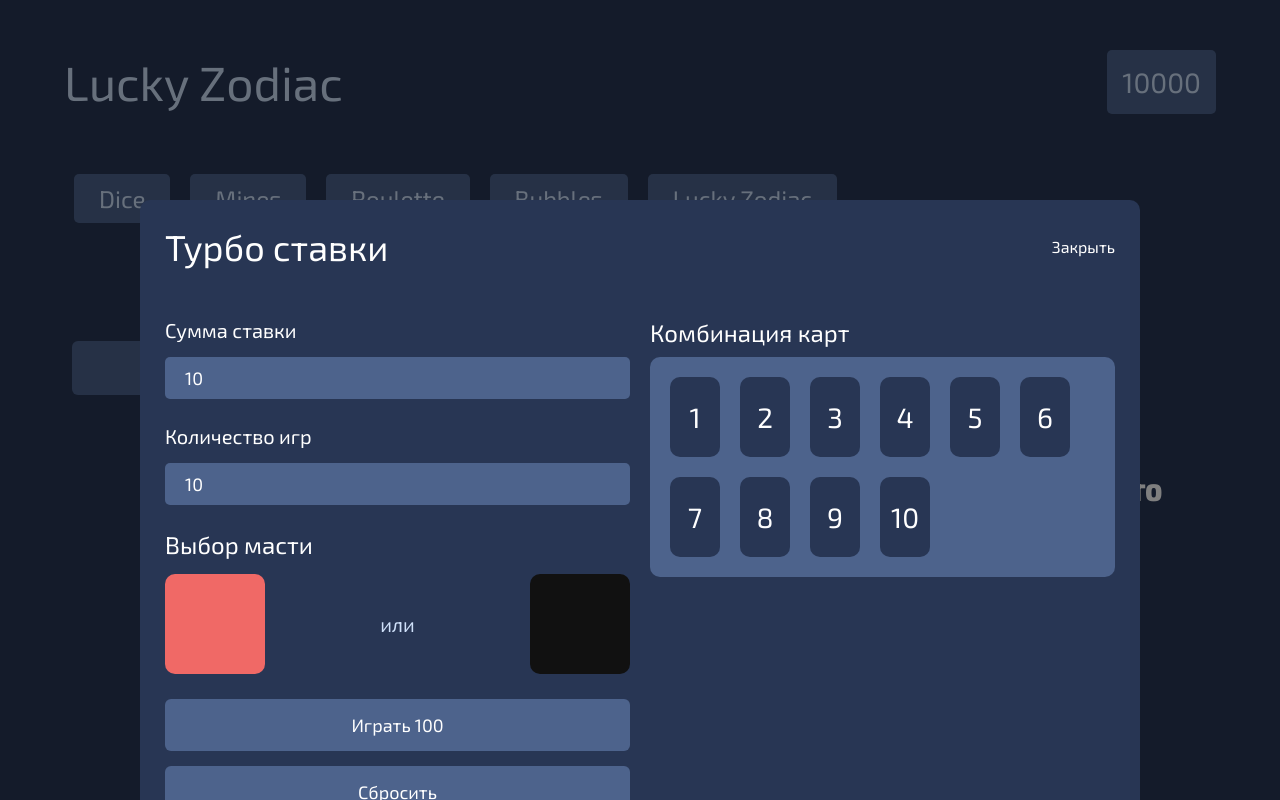
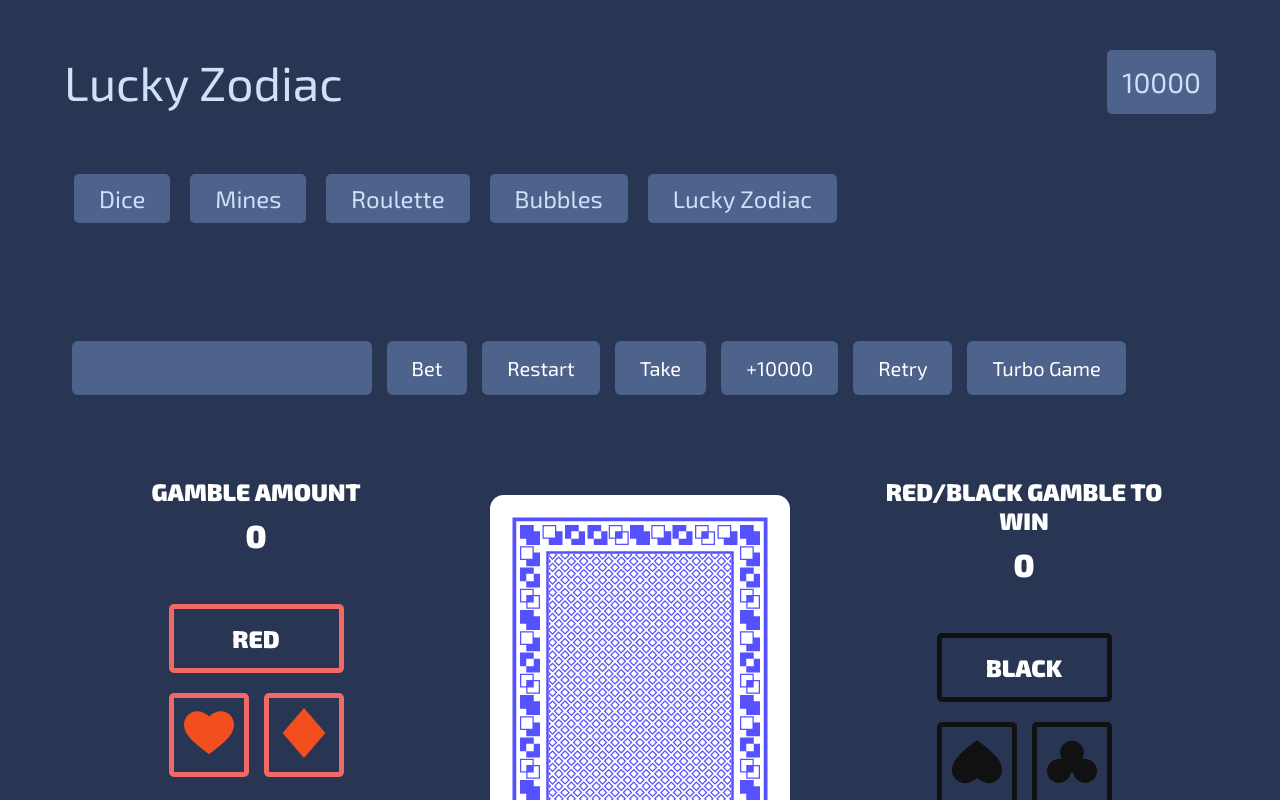
Before and after one commit to DeanHerring/gambling-public, a plain HTML site: page pages/luckyzodiac.html in a window 1280 px wide. Shown: the top 800 px of the page. Drawn offline with nearby package versions, Linux system fonts and the light colour scheme; some packages are replaced by stand-ins of ours; a script that the page names is missing.

Commit message:
Production | Update Turbo-Game ver0.01

```diff
--- a/pages/luckyzodiac.html
+++ b/pages/luckyzodiac.html
@@ -102,7 +102,7 @@
 					<li class="lz-history__item"><img src="https://deanherring.github.io/gambling-public/img/luckyzodiac/card-back.svg" alt=""></li>
 				</ul>
 			</div>
-			<div class="lz-modal">
+			<div class="lz-modal hidden">
 				<div class="lz-modal__overlay"></div>
 				<div class="lz-modal__content">
 					<div class="lz-modal__heading">
```
